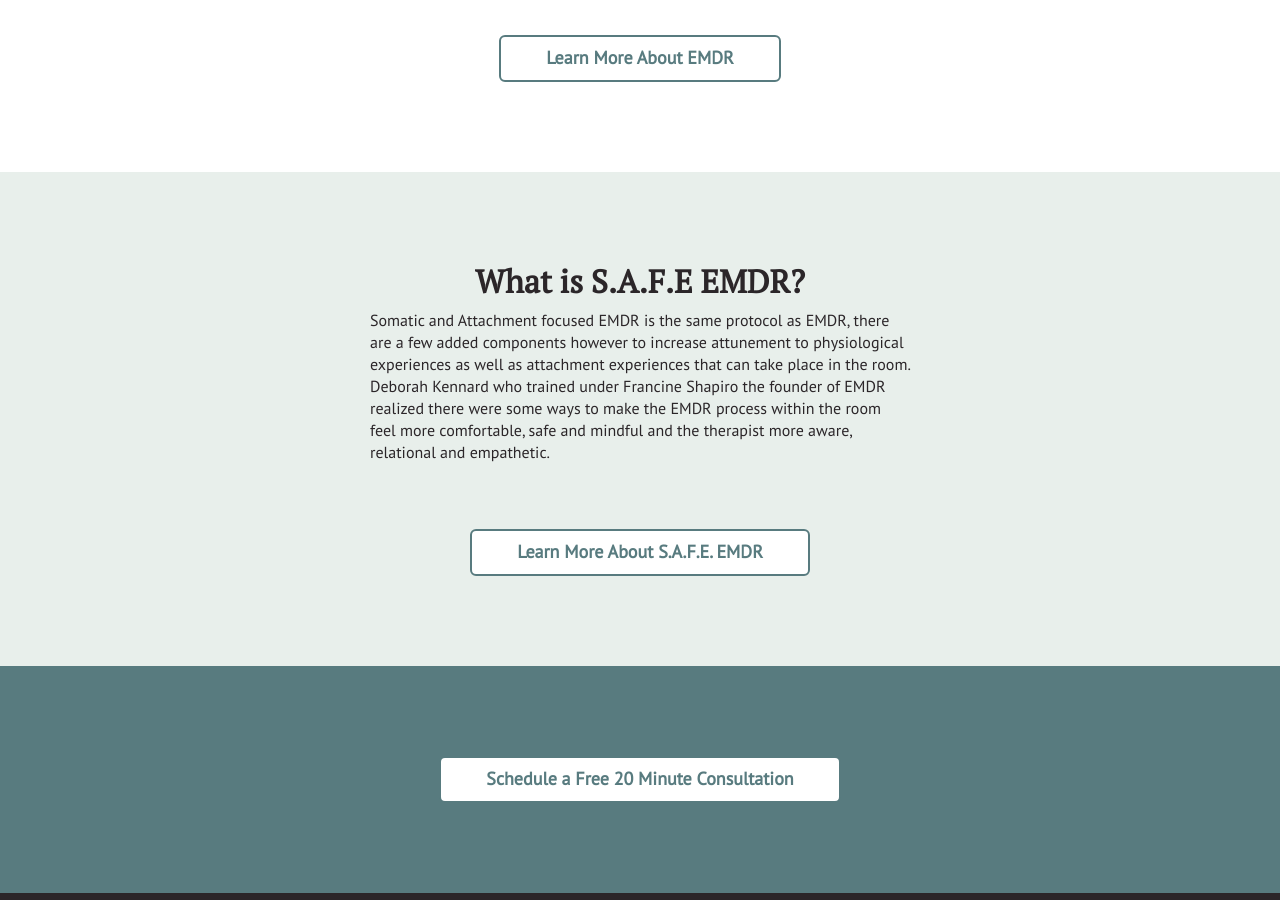
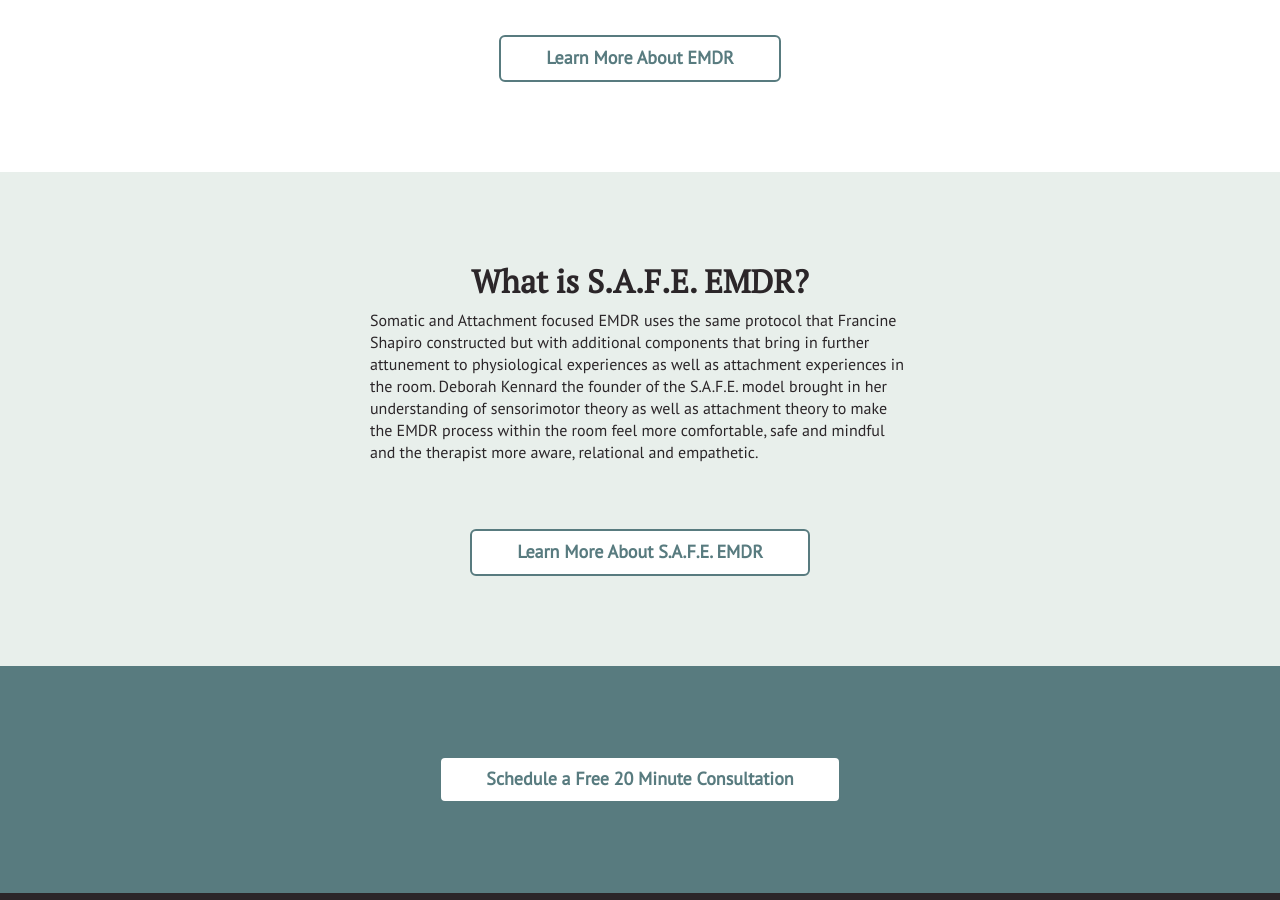
Before and after one commit to NickArrasate/perceptivecounseling, a Jekyll site: the page built from emdr.md, in a window 1280 px wide and 900 px high, scrolled down 1223 px. Built offline with Jekyll 4.4.1, drawn with Linux system fonts in a browser that asks for light colours; nearby versions of some CDN libraries.

Commit message:
[HT] Edited item: content/_sections/emdr-4-content.html

```diff
--- a/content/_sections/emdr-4-content.html
+++ b/content/_sections/emdr-4-content.html
@@ -1,7 +1,7 @@
 ---
 location: emdr
 head:
-  title: What is S.A.F.E EMDR?
+  title: What is S.A.F.E. EMDR?
   subtitle_content: null
   img_path: null
 style:
@@ -30,7 +30,7 @@ cta:
 ---
 <div class="d-flex align-items-center justify-content-around row">
 <div class="col-sm-10 col-md-8 col-lg-6">
-<p dir="ltr" style="line-height: 1.38; margin-top: 0pt; margin-bottom: 0pt;"><span style="font-size: 12pt; font-family: Arial; background-color: transparent; font-variant-numeric: normal; font-variant-east-asian: normal; vertical-align: baseline; white-space: pre-wrap;">Somatic and Attachment focused EMDR is the same protocol as EMDR, there are a few added components however to increase attunement to physiological experiences as well as attachment experiences that can take place in the room. Deborah Kennard who trained under Francine Shapiro the founder of EMDR realized there were some ways to make the EMDR process within the room feel more comfortable, safe and mindful and the therapist more aware, relational and empathetic.</span></p>
+<p dir="ltr" style="line-height: 1.38; margin-top: 0pt; margin-bottom: 0pt;"><span style="font-size: 12pt; font-family: Arial; background-color: transparent; font-variant-numeric: normal; font-variant-east-asian: normal; vertical-align: baseline; white-space: pre-wrap;">Somatic and Attachment focused EMDR uses the same protocol that Francine Shapiro constructed but with additional components that bring in further attunement to physiological experiences as well as attachment experiences in the room. Deborah Kennard the founder of the S.A.F.E. model brought in her understanding of sensorimotor theory as well as attachment theory to make the EMDR process within the room feel more comfortable, safe and mindful and the therapist more aware, relational and empathetic.</span></p>
 <p>&nbsp;</p>
 </div>
 <div class="col-12 d-flex align-items-center justify-content-around" style="margin-top: 1.5em;"><a href="https://www.emdr-training.net/somatic-attachment-focused-s-f-e-emdr-different" target="_blank" rel="noopener"><button class="request-button">Learn More About S.A.F.E. EMDR</button></a></div>
```
